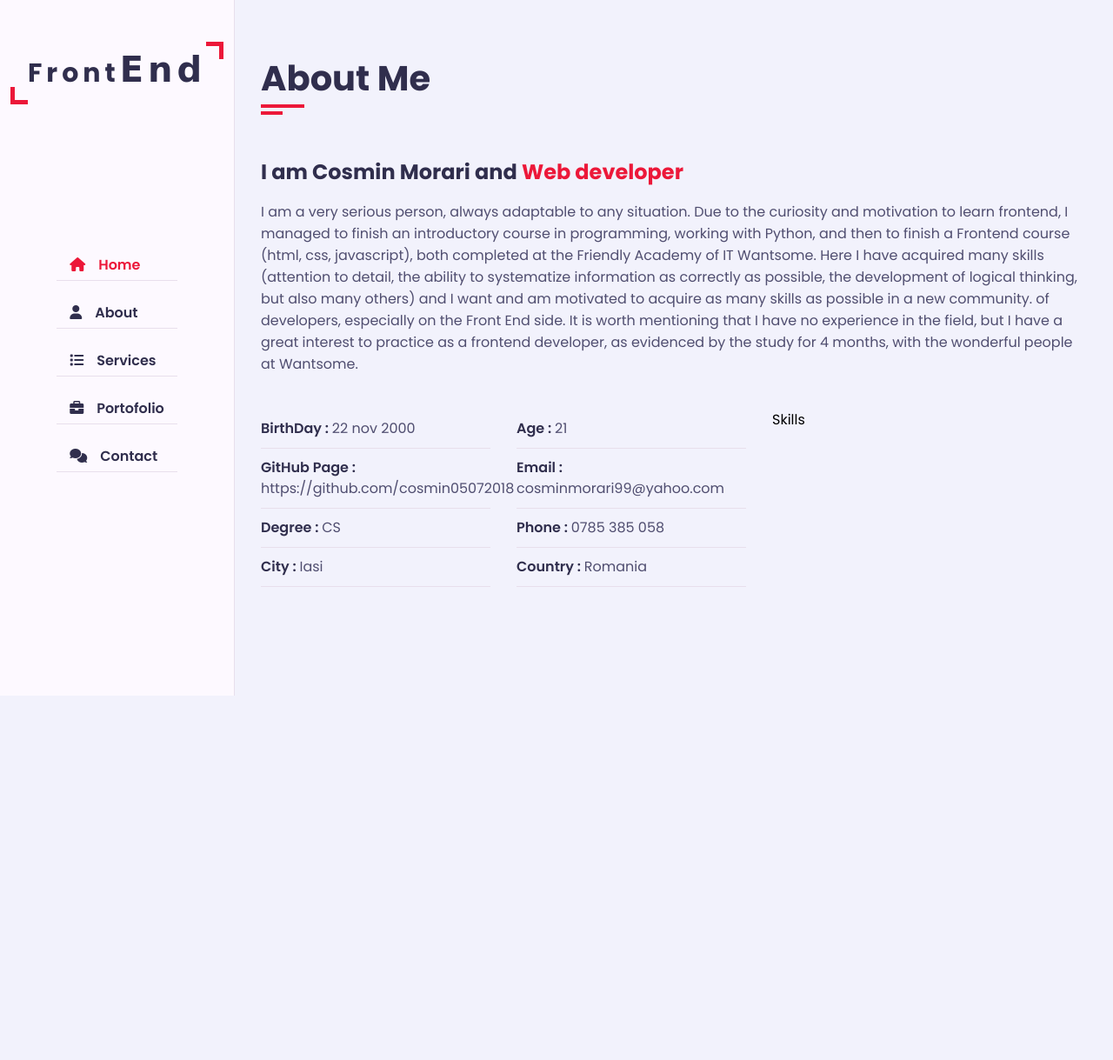
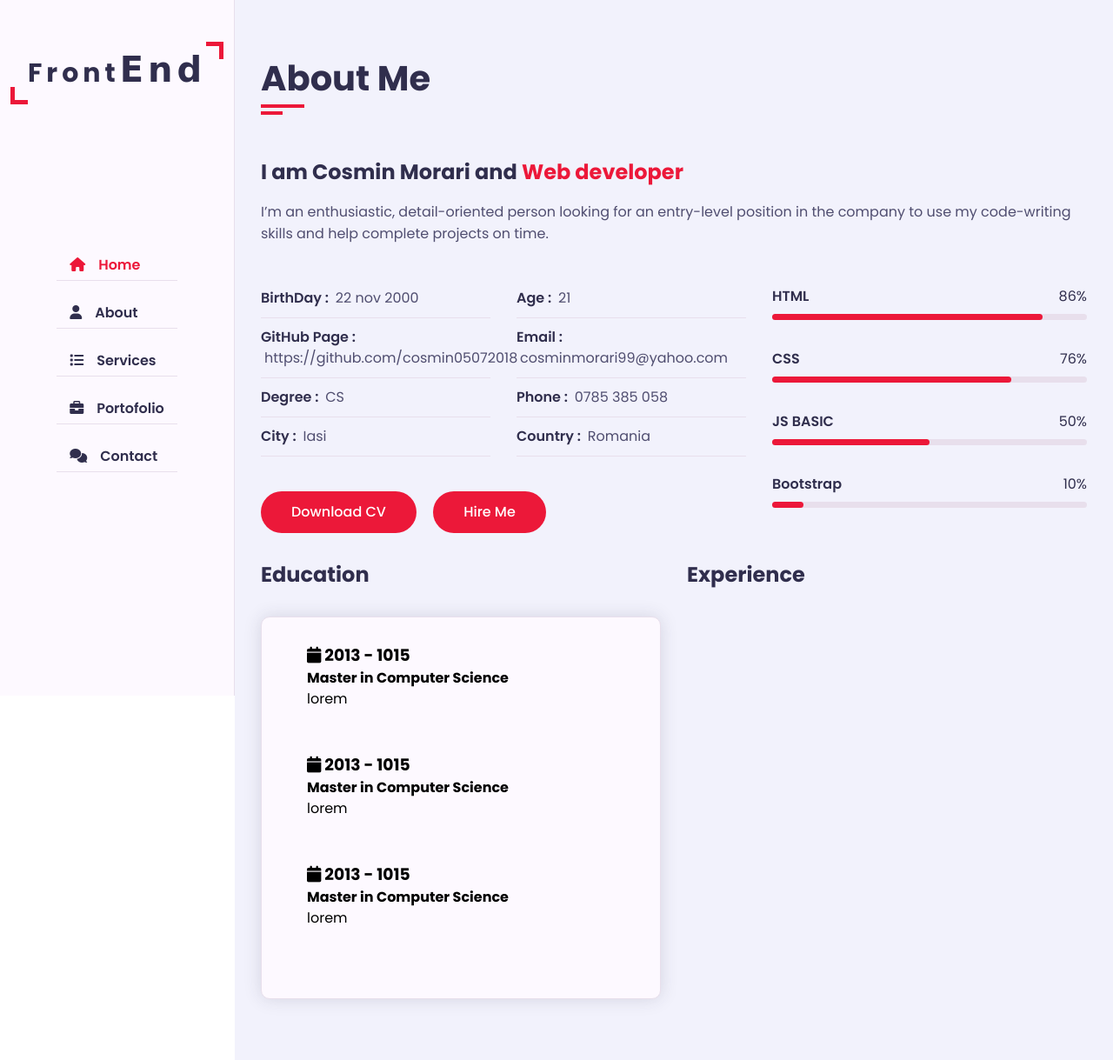
Before and after one commit to cosmin05072018/My-personal-portfolio, a PHP site: page / in a window 1280 px wide. Shown: the whole page at 87% size. Before the commit the page ends 800 px from the top, so only its background shows below. Run offline with PHP 8.4, Linux system fonts and the light colour scheme; some web fonts are replaced.

Commit message:
continue html and css

```diff
--- a/index.html
+++ b/index.html
@@ -83,21 +83,9 @@
                   <div class="about-text padd-15">
                     <h3>I am Cosmin Morari and <span>Web developer</span></h3>
                     <p>
-                      I am a very serious person, always adaptable to any
-                      situation. Due to the curiosity and motivation to learn
-                      frontend, I managed to finish an introductory course in
-                      programming, working with Python, and then to finish a
-                      Frontend course (html, css, javascript), both completed at
-                      the Friendly Academy of IT Wantsome. Here I have acquired
-                      many skills (attention to detail, the ability to
-                      systematize information as correctly as possible, the
-                      development of logical thinking, but also many others) and
-                      I want and am motivated to acquire as many skills as
-                      possible in a new community. of developers, especially on
-                      the Front End side. It is worth mentioning that I have no
-                      experience in the field, but I have a great interest to
-                      practice as a frontend developer, as evidenced by the
-                      study for 4 months, with the wonderful people at Wantsome.
+                      I’m an enthusiastic, detail-oriented person looking for an
+                      entry-level position in the company to use my code-writing
+                      skills and help complete projects on time.
                     </p>
                   </div>
                 </div>
@@ -132,10 +120,99 @@
                         <p>Country : <span>Romania</span></p>
                       </div>
                     </div>
+                    <div class="row">
+                      <div class="buttons padd-15">
+                        <a href="#" class="btn"> Download CV</a>
+                        <a href="#contact" class="btn hire-me"> Hire Me</a>
+                      </div>
+                    </div>
                   </div>
-                  <div class="skills padd-15">Skills</div>
+                  <div class="skills padd-15">
+                    <div class="row">
+                      <div class="skill-item padd-15">
+                        <h5>HTML</h5>
+                        <div class="progress">
+                          <div class="progress-in" style="width: 86%"></div>
+                          <div class="skill-percent">86%</div>
+                        </div>
+                      </div>
+                      <div class="skill-item padd-15">
+                        <h5>CSS</h5>
+                        <div class="progress">
+                          <div class="progress-in" style="width: 76%"></div>
+                          <div class="skill-percent">76%</div>
+                        </div>
+                      </div>
+                      <div class="skill-item padd-15">
+                        <h5>JS BASIC</h5>
+                        <div class="progress">
+                          <div class="progress-in" style="width: 50%"></div>
+                          <div class="skill-percent">50%</div>
+                        </div>
+                      </div>
+                      <div class="skill-item padd-15">
+                        <h5>Bootstrap</h5>
+                        <div class="progress">
+                          <div class="progress-in" style="width: 10%"></div>
+                          <div class="skill-percent">10%</div>
+                        </div>
+                      </div>
+                    </div>
+                  </div>
                 </div>
-                <div class="row"></div>
+                <div class="row">
+                  <div class="education padd-15">
+                    <h3 class="title">Education</h3>
+                    <div class="row">
+                      <div class="timeline-box padd-15">
+                        <div class="timeline shadow-dark">
+                          <!--timeline item-->
+                          <div class="timelime-item">
+                            <div class="circle-dot"></div>
+                            <h3 class="timeline-date">
+                              <i class="fa fa-calendar"></i> 2013 - 1015
+                            </h3>
+                            <h4 class="timeline-title">
+                              Master in Computer Science
+                            </h4>
+                            <p class="timeline-text">
+                              lorem
+                            </p>
+                          </div>
+                          <!--timeline item-->
+                          <div class="timelime-item">
+                            <div class="circle-dot"></div>
+                            <h3 class="timeline-date">
+                              <i class="fa fa-calendar"></i> 2013 - 1015
+                            </h3>
+                            <h4 class="timeline-title">
+                              Master in Computer Science
+                            </h4>
+                            <p class="timeline-text">
+                              lorem
+                            </p>
+                          </div>
+                          <!--timeline item-->
+                          <div class="timelime-item">
+                            <div class="circle-dot"></div>
+                            <h3 class="timeline-date">
+                              <i class="fa fa-calendar"></i> 2013 - 1015
+                            </h3>
+                            <h4 class="timeline-title">
+                              Master in Computer Science
+                            </h4>
+                            <p class="timeline-text">
+                              lorem
+                            </p>
+                          </div>
+                        </div>
+                      </div>
+                    </div>
+                  </div>
+                  <div class="experience padd-15">
+                    <h3 class="title">Experience</h3>
+                  </div>
+                </div>
               </div>
             </div>
           </div>
--- a/style.css
+++ b/style.css
@@ -66,10 +66,6 @@ ul{
     transition: all 0.3s ease;
 }
 
-.btn:hover{
-    transform: scale(1.05);
-}
-
 .container
 {
     max-width: 1100px;
@@ -122,6 +118,14 @@ ul{
     margin-left: -15px;
     margin-right: -15px;
     position: relative;
+}
+
+.btn:hover{
+    transform: scale(1.05);
+}
+
+.shadow-dark{
+    box-shadow: 0 0 20px rgba(48, 46, 77, 0.15);
 }
 
 /* aside */
@@ -385,6 +389,17 @@ h3.my-profession{
 .about .about-content .personal-info .info-item p span{
     font-weight: 400;
     color: var(--text-black-700);
+    margin-left: 4px;
+    display: inline-block;
+}
+
+.about .about-content .personal-info .buttons {
+    margin-top: 30px;
+}
+
+.about .about-content .personal-info .buttons .btn {
+    margin-right: 15px;
+    margin-top: 10px;
 }
 
 .about .about-content .skills{
@@ -392,3 +407,80 @@ h3.my-profession{
     max-width: 40%;
     margin-top: 40px;
 }
+
+.about .about-content .skills .skill-item{
+    flex: 0 0 100%;
+    max-width: 100%;
+}
+
+.about .about-content .skills .skill-item h5{
+    line-height: 40px;
+    font-weight: 600;
+    font-size: 16px;
+    color: var(--text-black-900);
+    text-transform: capitalize;
+}
+
+.about .about-content .skills .skill-item .progress{
+    background-color: var(--bg-black-50);
+    height: 7px;
+    border-radius: 4px;
+    width: 100%;
+    position: relative;
+}
+
+.about .about-content .skills .skill-item{
+    margin-bottom: 25px;
+}
+
+.about .about-content .skills .skill-item .progress .progress-in{
+   position: absolute;
+   left: 0;
+   top: 0;
+   height: 100%;
+   border-radius: 4px;
+   background-color: var(--skin-color);
+}
+
+.about .about-content .skills .skill-item .skill-percent{
+    position: absolute;
+    right: 0;
+    color: var(--text-black-900);
+    top: -40px;
+    font-weight: 400;
+    line-height: 40px;
+}
+
+.about .about-content .education,
+.about .about-content .experience {
+    flex: 0 0 50%;
+    max-width: 50%;
+    margin-top: 30px;
+}
+
+.about .about-content h3.title{
+    font-size: 24px;
+    margin-bottom: 30px;
+    font-weight: 700;
+    color: var(--text-black-900);
+}
+
+.about .about-content .timeline-box{
+    flex: 0 0 100%;
+    max-width: 100%;
+}
+
+.about .about-content .timeline{
+    background-color: var(--bg-black-100);
+    padding: 30px 15px;
+    border: 1px solid var(--bg-black-50);
+    border-radius: 10px;
+    width: 100%;
+    position: relative;
+}
+
+.about .about-content .timeline .timelime-item{
+    position: relative;
+    padding-left: 37px;
+    padding-bottom: 50px;
+}
```
